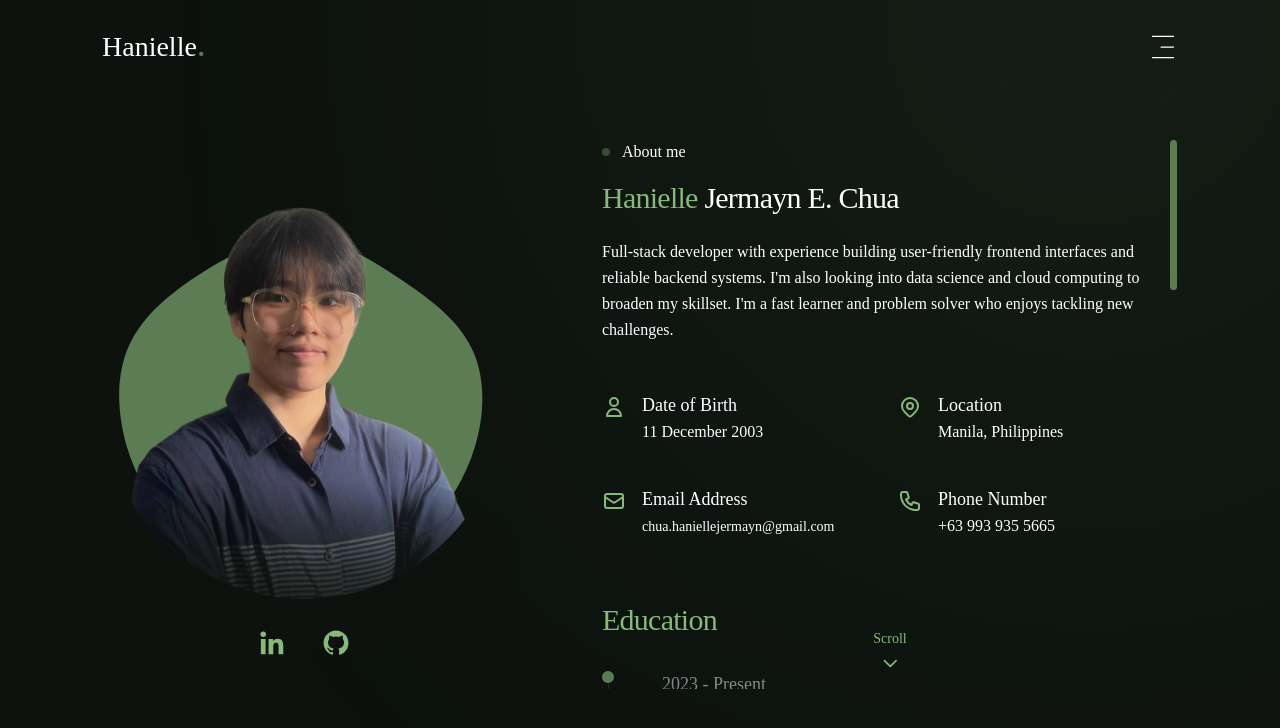
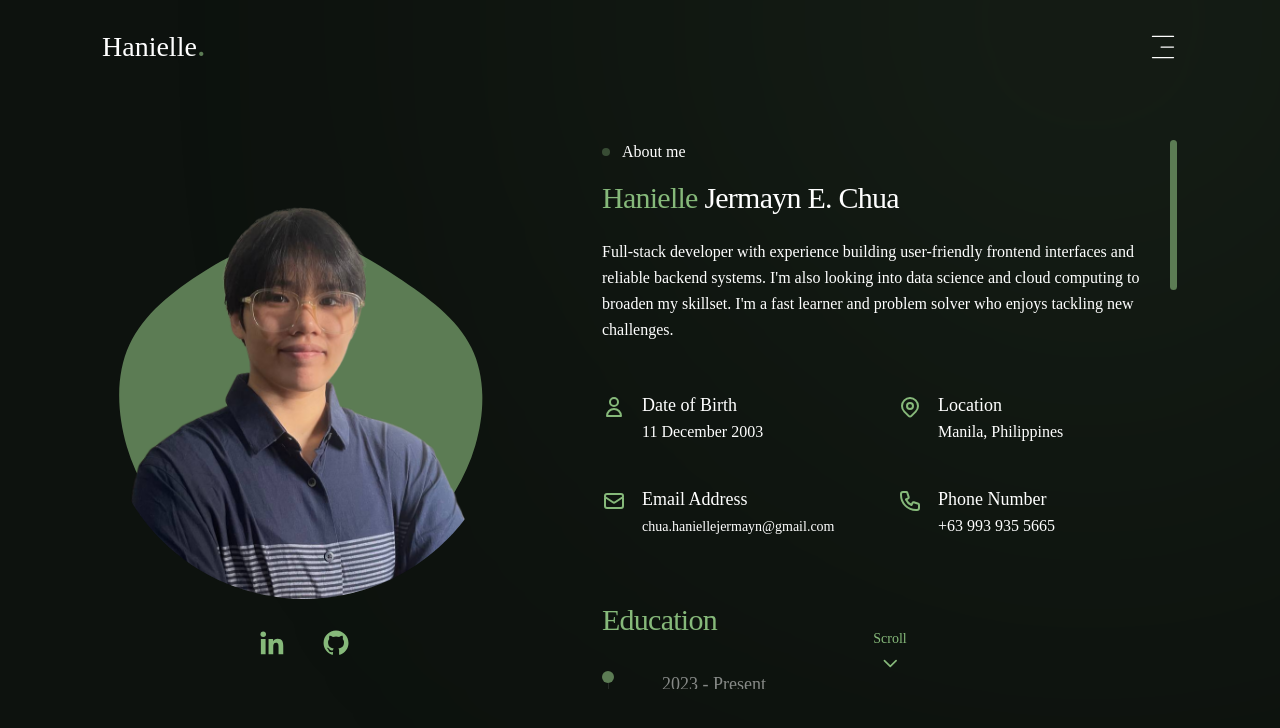
Before and after one commit to haniellejermayn/haniellejermayn-portfolio, a Next.js app: page /about in a window 1280 px wide. Shown: the top 728 px of the page. Built offline with nearby package versions, Linux system fonts and the light colour scheme; a web font is replaced by a local one.

Commit message:
Remove overlay gradient

```diff
--- a/src/app/about/page.jsx
+++ b/src/app/about/page.jsx
@@ -75,22 +75,6 @@ const About = () => {
               quality={100}
               className="z-20 relative rounded-full -scale-x-100"
             />
-
-            {/* Overlay */}
-            <div
-              className="w-[420px] h-[60px] absolute left-0 top-[334px]
-              right-0 bg-gradient-to-t from-primary via-primary/90 z-30"
-              style={{
-                position: "absolute",
-                bottom: 0,
-                left: "0.8rem",
-                width: "100%",
-                height: "175px",
-                background:
-                  "linear-gradient(to top, #0d120e 10%, rgba(13, 18, 14, 0.95) 20%, rgba(13, 18, 14, 0.85) 30%, rgba(13, 18, 14, 0.75) 45%, rgba(13, 18, 14, 0.6) 60%, rgba(13, 18, 14, 0.4) 75%, rgba(13, 18, 14, 0.2) 85%, rgba(13, 18, 14, 0.05) 95%, transparent 100%)",
-                borderRadius: "45%"
-              }}
-            ></div>
 
             {/* Blob */}
             <div className="absolute top-[75px] -left-[30px] z-10">
--- a/src/app/page.jsx
+++ b/src/app/page.jsx
@@ -111,19 +111,6 @@ const Home = () => {
             quality={100}
             className="absolute top-[-10px] left-[30px] rounded-full opacity-100"
           />
-          {/* Overlay Gradient */}
-          <div
-            style={{
-              position: "absolute",
-              bottom: 0,
-              left: "0.8rem",
-              width: "100%",
-              height: "175px",
-              background:
-                "linear-gradient(to top, #0d120e 10%, rgba(13, 18, 14, 0.95) 20%, rgba(13, 18, 14, 0.85) 30%, rgba(13, 18, 14, 0.75) 45%, rgba(13, 18, 14, 0.6) 60%, rgba(13, 18, 14, 0.4) 75%, rgba(13, 18, 14, 0.2) 85%, rgba(13, 18, 14, 0.05) 95%, transparent 100%)",
-              borderRadius: "30%"
-            }}
-          />
         </div>
       </div>
     </motion.section>
```
